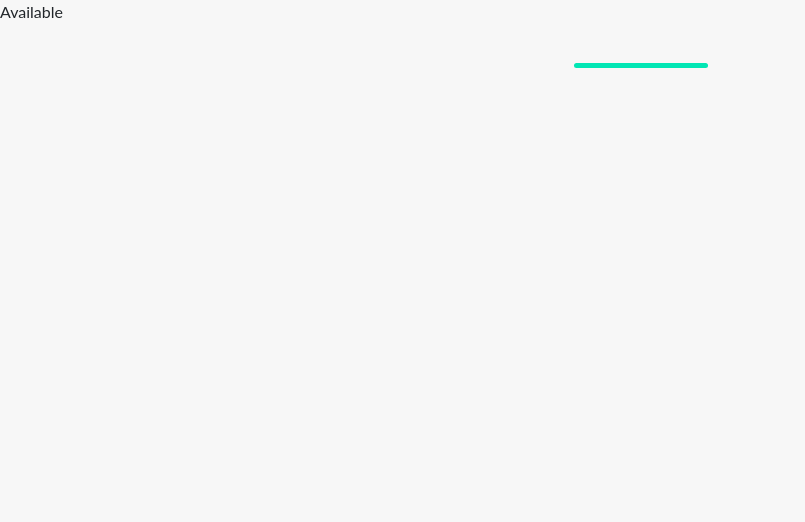
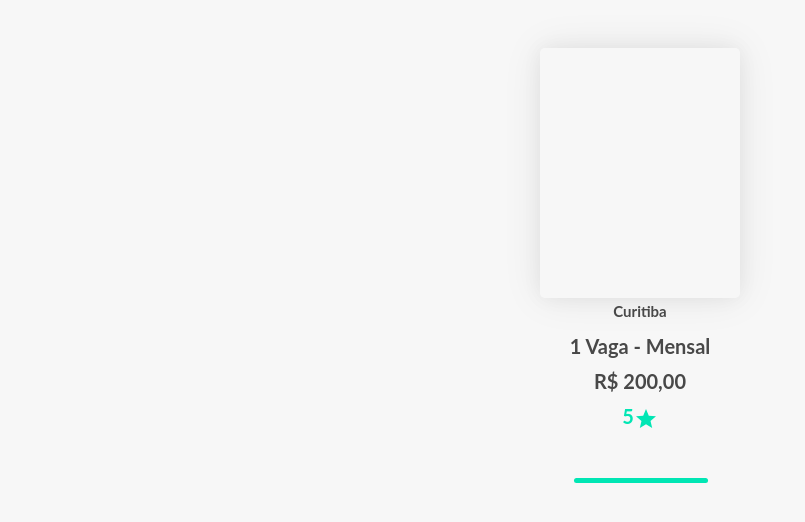
Before and after one commit to bermarques/estacionaai, a React (Create React App) app: page /available in a window 1280 px wide. Shown: the top 522 px of the page, without its empty margins (0-805 px from the left). Built offline with nearby package versions, Linux system fonts and the light colour scheme.

Commit message:
feature: Available parking card created

```diff
--- a/src/Components/AvailableParking/index.jsx
+++ b/src/Components/AvailableParking/index.jsx
@@ -0,0 +1,24 @@
+import {
+  ParkingCard,
+  CardLabel,
+  CardDescription,
+  MasterDiv,
+  StyleStar,
+  CardAvaliation,
+} from "../../Style/globalStyles";
+
+const AvailableParkingComponents = () => {
+  return (
+    <MasterDiv>
+      <ParkingCard />
+      <CardLabel>Curitiba</CardLabel>
+      <CardDescription> 1 Vaga - Mensal</CardDescription>
+      <CardDescription> R$ 200,00</CardDescription>
+      <CardAvaliation>
+        5<StyleStar />
+      </CardAvaliation>
+    </MasterDiv>
+  );
+};
+
+export default AvailableParkingComponents;
--- a/src/Pages/AvailableParking/index.jsx
+++ b/src/Pages/AvailableParking/index.jsx
@@ -1,7 +1,11 @@
+import AvailableParkingComponents from "../../Components/AvailableParking/index";
+
 const AvailableParking = () => {
   return (
     <div>
-      <div>Available</div>
+      <div>
+        <AvailableParkingComponents />
+      </div>
     </div>
   );
 };
--- a/src/Style/globalStyles.js
+++ b/src/Style/globalStyles.js
@@ -1,6 +1,7 @@
 import styled, { css, createGlobalStyle } from "styled-components";
 import { Alert } from "react-bootstrap";
 import VisibilityIcon from "@material-ui/icons/Visibility";
+import StarIcon from "@material-ui/icons/Star";
 
 const GlobalStyle = createGlobalStyle`
 
@@ -86,3 +87,57 @@ export const StyleVisibilityIcon = styled(VisibilityIcon)`
     color: purple;
   }
 `;
+
+export const ParkingCard = styled.div`
+  overflow: hidden;
+  padding: 0 0 32px;
+  margin: 48px auto 0;
+  height: 250px;
+  width: 200px;
+  box-shadow: 0 0 20px rgba(0, 0, 0, 0.05), 0 0px 40px rgba(0, 0, 0, 0.08);
+  border-radius: 5px;
+`;
+
+export const MasterDiv = styled.div`
+  display: flex;
+  flex-direction: column;
+  justify-content: center;
+  text-align: center;
+`;
+
+export const CardLabel = styled.label`
+  font-weight: bold;
+  color: #484848;
+  font-size: 15px;
+  line-height: 27px;
+  width: 100%;
+  text-align: center;
+`;
+
+export const CardDescription = styled.label`
+  font-weight: bold;
+  color: #484848;
+  font-size: 20px;
+  line-height: 27px;
+  width: 100%;
+  text-align: center;
+`;
+
+export const StyleStar = styled(StarIcon)`
+  color: #01e6b4;
+  width: 5.25px;
+  height: 5.25px;
+  cursor: pointer;
+  :hover {
+    color: purple;
+  }
+`;
+
+export const CardAvaliation = styled.label`
+  font-weight: bold;
+  color: #01e6b4;
+  font-size: 20px;
+  line-height: 27px;
+  width: 100%;
+  text-align: center;
+`;
```
Also changed, not shown: src/Style/IMG/star-fill.svg (added).
